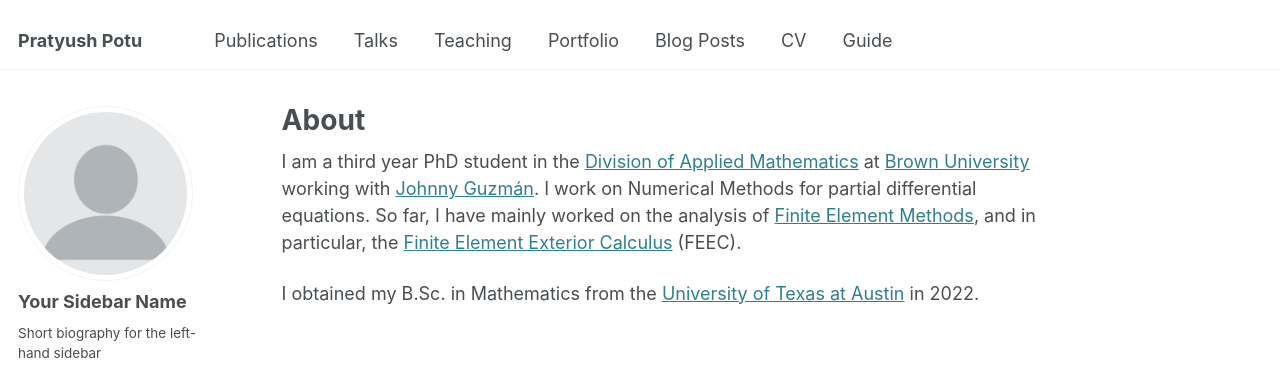
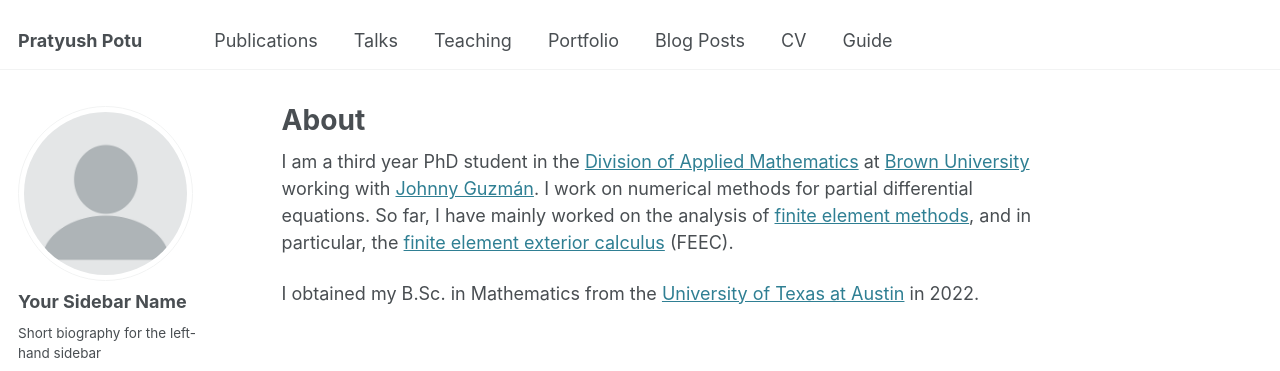
Before and after one commit to pratyushpotu/pratyushpotu.github.io, a Jekyll site: the page built from _pages/about.md, in a window 1280 px wide. Shown: the top 371 px of the page. Built offline with Jekyll 4.4.1, drawn with Linux system fonts in a browser that asks for light colours; some web fonts are replaced.

```diff
--- a/_pages/about.md
+++ b/_pages/about.md
@@ -7,6 +7,6 @@ redirect_from:
   - /about.html
 ---
 
-I am a third year PhD student in the [Division of Applied Mathematics](https://appliedmath.brown.edu/) at [Brown University](https://www.brown.edu/) working with [Johnny Guzmán](https://appliedmath.brown.edu/people/johnny-guzman). I work on Numerical Methods for partial differential equations. So far, I have mainly worked on the analysis of [Finite Element Methods](https://en.wikipedia.org/wiki/Finite_element_method), and in particular, the [Finite Element Exterior Calculus](https://en.wikipedia.org/wiki/Finite_element_exterior_calculus) (FEEC).
+I am a third year PhD student in the [Division of Applied Mathematics](https://appliedmath.brown.edu/) at [Brown University](https://www.brown.edu/) working with [Johnny Guzmán](https://appliedmath.brown.edu/people/johnny-guzman). I work on numerical methods for partial differential equations. So far, I have mainly worked on the analysis of [finite element methods](https://en.wikipedia.org/wiki/Finite_element_method), and in particular, the [finite element exterior calculus](https://en.wikipedia.org/wiki/Finite_element_exterior_calculus) (FEEC).
 
 I obtained my B.Sc. in Mathematics from the [University of Texas at Austin](https://www.utexas.edu/) in 2022.
```
